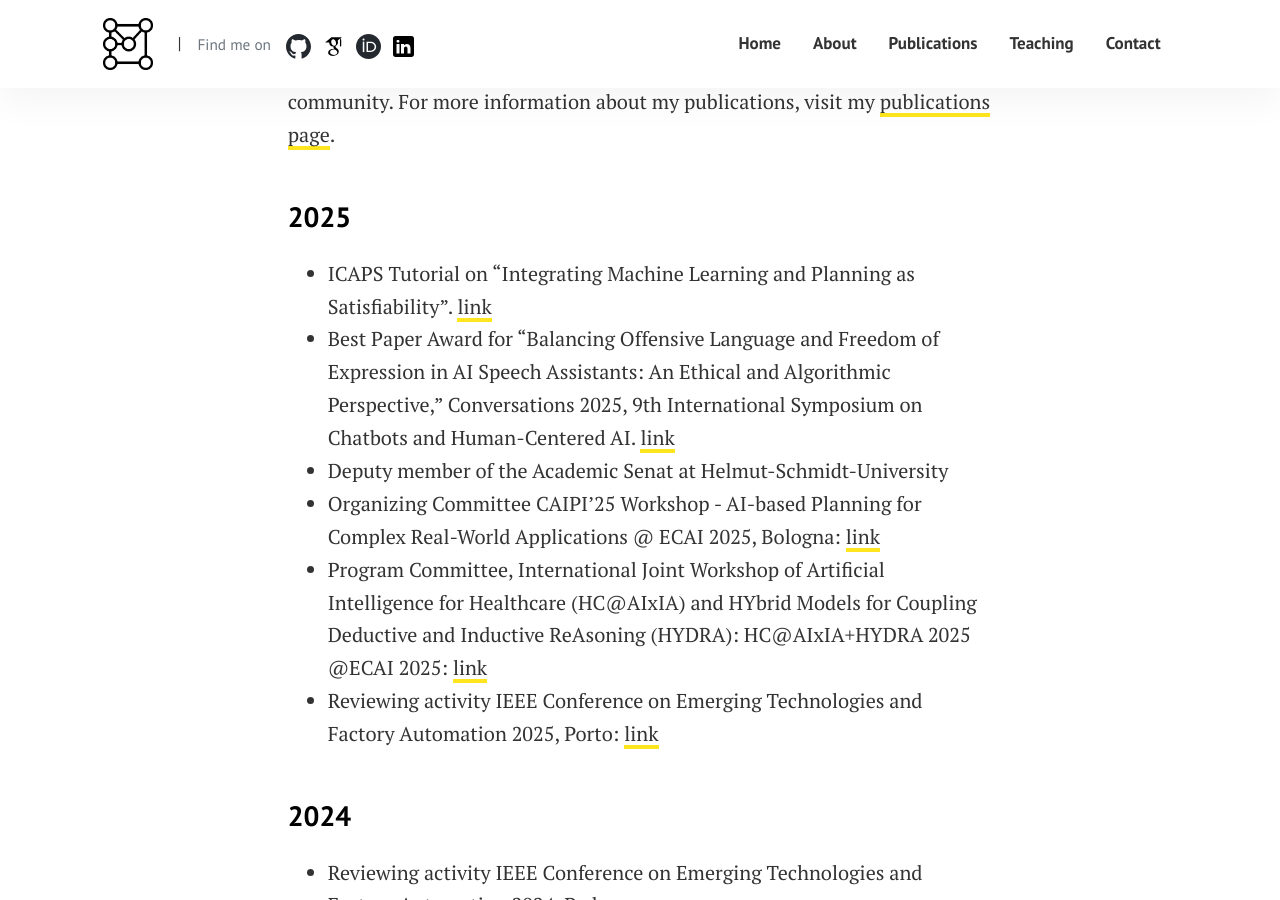
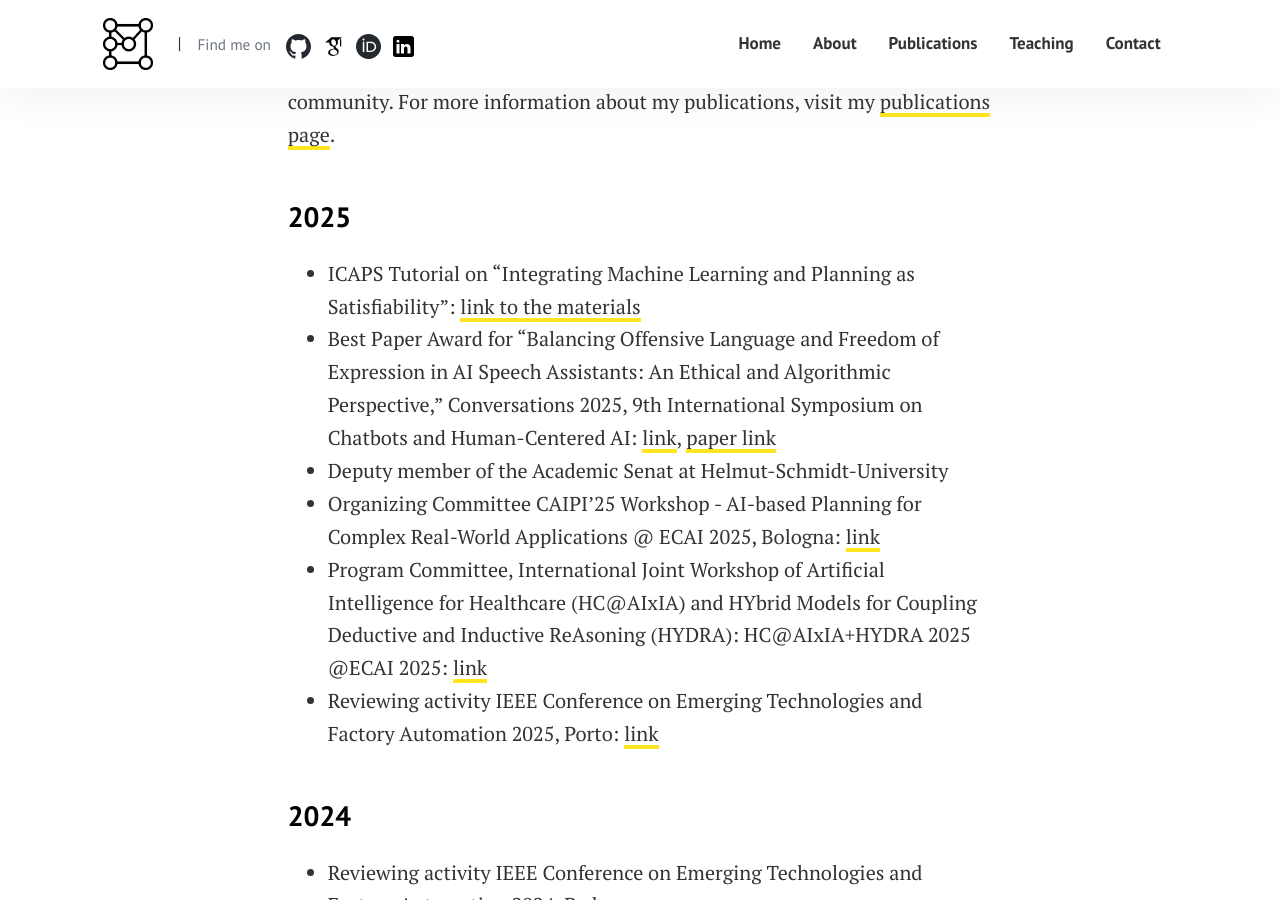
Before and after one commit to j-ehrhardt/my-webpage, a Jekyll site: the page built from pages/about.md, in a window 1280 px wide and 900 px high, scrolled down 1356 px. Built offline with Jekyll 4.4.1, drawn with Linux system fonts in a browser that asks for light colours.

Commit message:
Update about.md

```diff
--- a/pages/about.md
+++ b/pages/about.md
@@ -38,8 +38,8 @@ For more information about my publications, visit my [publications page]({{site.
 
 ### 2025
 
-- ICAPS Tutorial on "Integrating Machine Learning and Planning as Satisfiability". [link](https://github.com/imb-hsu/icaps25-tutorial-nn-enriched-planning-with-smt)
-- Best Paper Award for “Balancing Offensive Language and Freedom of Expression in AI Speech Assistants: An Ethical and Algorithmic Perspective,” Conversations 2025, 9th International Symposium on Chatbots and Human-Centered AI. [link](https://2025.conversations.ws/best-paper-award/)
+- ICAPS Tutorial on "Integrating Machine Learning and Planning as Satisfiability": [link to the materials](https://github.com/imb-hsu/icaps25-tutorial-nn-enriched-planning-with-smt)
+- Best Paper Award for “Balancing Offensive Language and Freedom of Expression in AI Speech Assistants: An Ethical and Algorithmic Perspective,” Conversations 2025, 9th International Symposium on Chatbots and Human-Centered AI: [link](https://2025.conversations.ws/best-paper-award/), [paper link](https://jonas-ehrhardt.de/balancing-offensive-language-and-freedom-of-expression-in-ai-speech-assistants/)
 - Deputy member of the Academic Senat at Helmut-Schmidt-University
 - Organizing Committee CAIPI'25 Workshop - AI-based Planning for Complex Real-World Applications @ ECAI 2025, Bologna: [link](https://www.hsu-hh.de/imb/en/ecai25-caipi)
 - Program Committee, International Joint Workshop of Artificial Intelligence for Healthcare (HC@AIxIA) and HYbrid Models for Coupling Deductive and Inductive ReAsoning (HYDRA): HC@AIxIA+HYDRA 2025 @ECAI 2025: [link](https://sites.google.com/unical.it/hcaixia-hydra-2025/committees?authuser=0)
```
